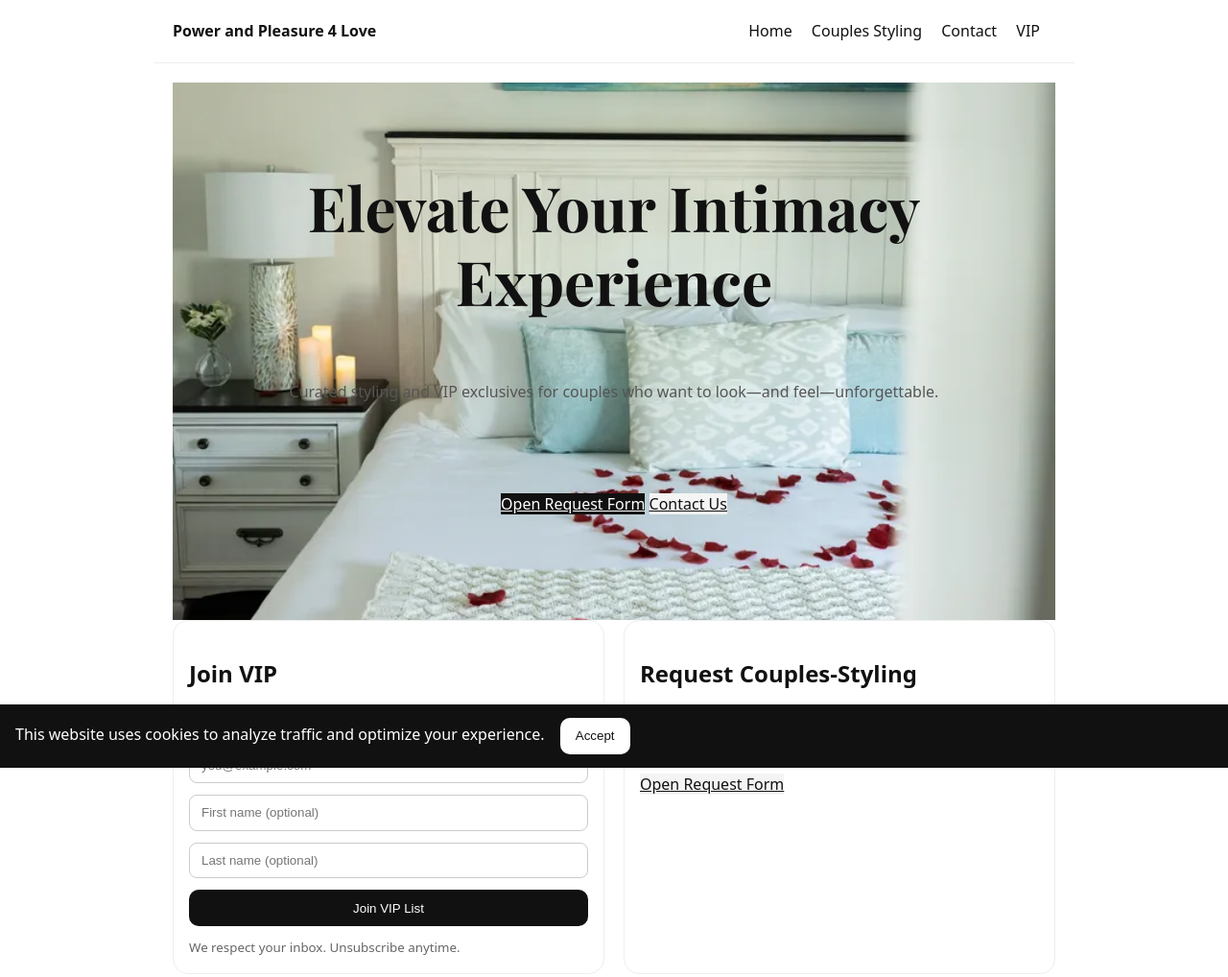
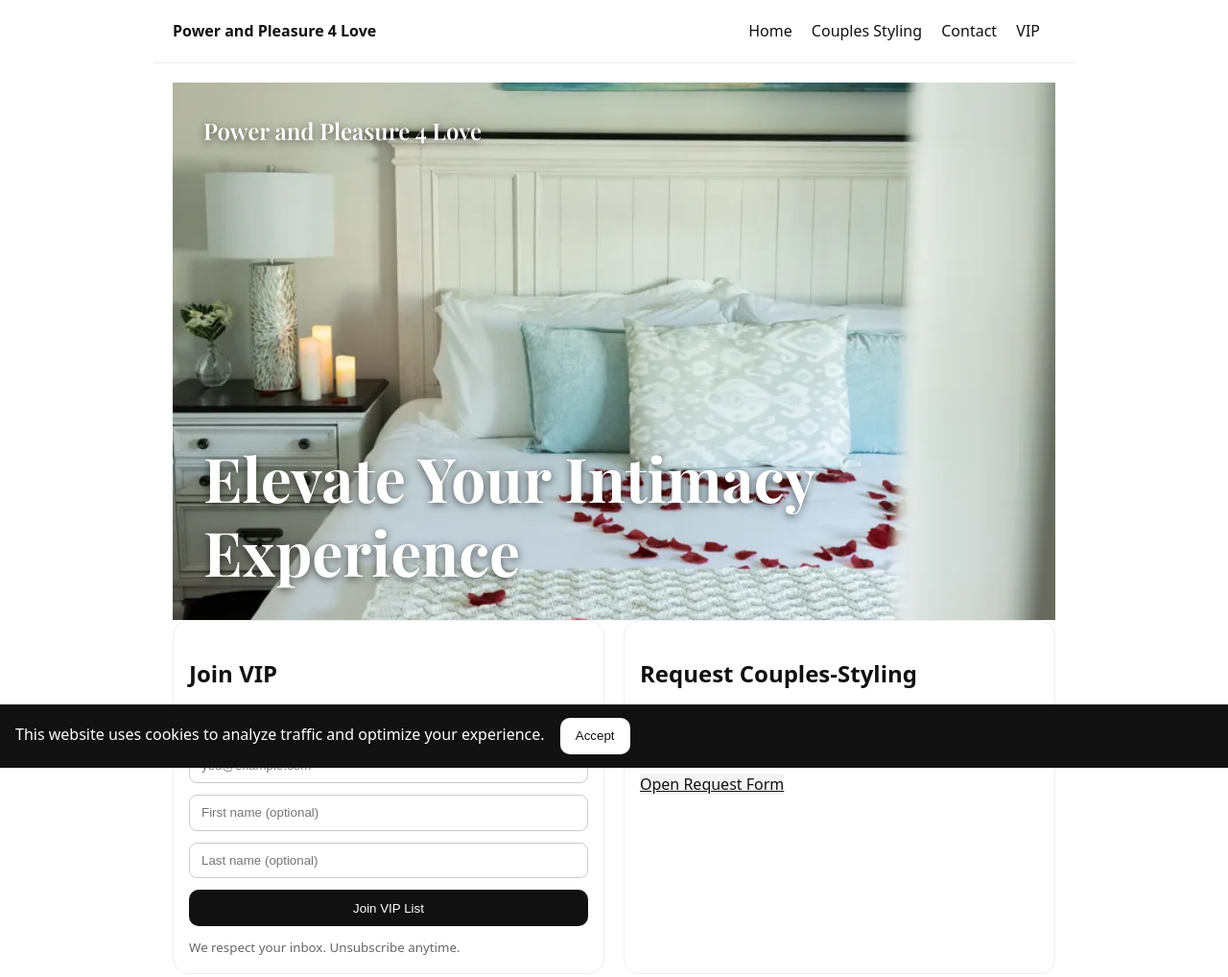
Before and after one commit to PPPower2025/PPPower, a plain HTML site: page PPPower/index.html in a window 1280 px wide. Shown: the top 1018 px of the page at 96% size. Drawn offline with nearby package versions, Linux system fonts and the light colour scheme.

Commit message:
Cleaned index.html and hero

```diff
--- a/PPPower/assets/styles.css
+++ b/PPPower/assets/styles.css
@@ -7,13 +7,15 @@ header { display: flex; align-items: center; justify-content: space-between; gap
 nav a { margin-right: 1rem; text-decoration: none; color: inherit; }
 
 .hero {
-  /* Centered hero to match live site vibe */
   min-height: 70vh;
-  display: grid;
-  place-items: center;
-  text-align: center;
-  padding: 4rem 1.25rem;
+  display: flex;
+  flex-direction: column;
+  justify-content: space-between;
+  padding: 2rem;
+  color: #fff;
+  text-shadow: 0 2px 8px rgba(0,0,0,0.6);
 }
+
 .hero h1 {
   font-family: "Playfair Display", Georgia, serif;
   font-size: clamp(2.2rem, 6vw, 4rem);
--- a/PPPower/index.html
+++ b/PPPower/index.html
@@ -71,15 +71,18 @@
 
   <main>
     <!-- HERO (centered headline + quick actions) -->
-    <section class="hero" style="background:url('/assets/hero.jpg') center/cover no-repeat;">
-      <!-- Hero font: Playfair Display -->
-      <h1 style="font-family:'Playfair Display', Georgia, serif;">Elevate Your Intimacy Experience</h1>
-      <p class="muted">Curated styling and VIP exclusives for couples who want to look—and feel—unforgettable.</p>
-      <p>
-        <a class="btn" href="/couples-styling.html">Open Request Form</a>
-        <a class="btn secondary" href="#contact">Contact Us</a>
-      </p>
-    </section>
+    <section class="hero" style="background:url('/assets/hero.jpg') center/cover no-repeat; position:relative; min-height:70vh; display:flex; flex-direction:column; justify-content:space-between; padding:2rem; color:#fff; text-shadow:0 2px 8px rgba(0,0,0,0.6);">
+  <!-- Brand at top of hero -->
+  <h2 style="margin:0; font-size:1.5rem; font-weight:600; font-family:'Playfair Display', Georgia, serif;">
+    Power and Pleasure 4 Love
+  </h2>
+
+  <!-- Headline at bottom of hero -->
+  <h1 style="margin:0; font-family:'Playfair Display', Georgia, serif; font-size:clamp(2rem, 6vw, 4rem); font-weight:700;">
+    Elevate Your Intimacy Experience
+  </h1>
+</section>
+
 
     <!-- GRID: VIP + Couples cards -->
     <section class="grid" aria-label="Lead options">
```
